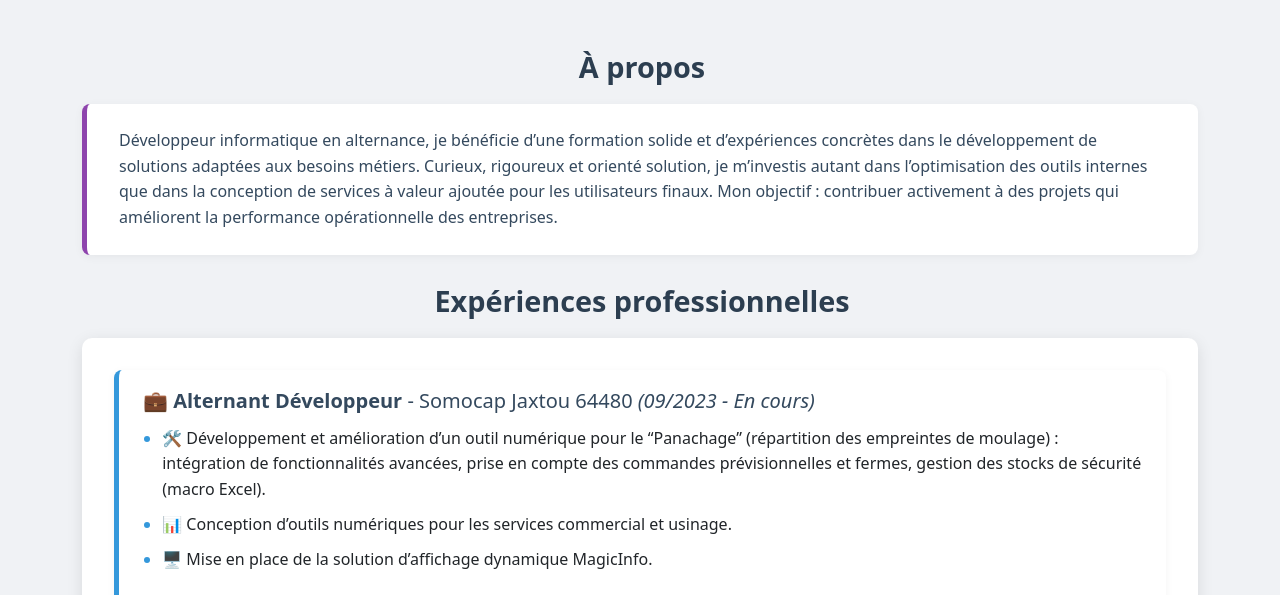
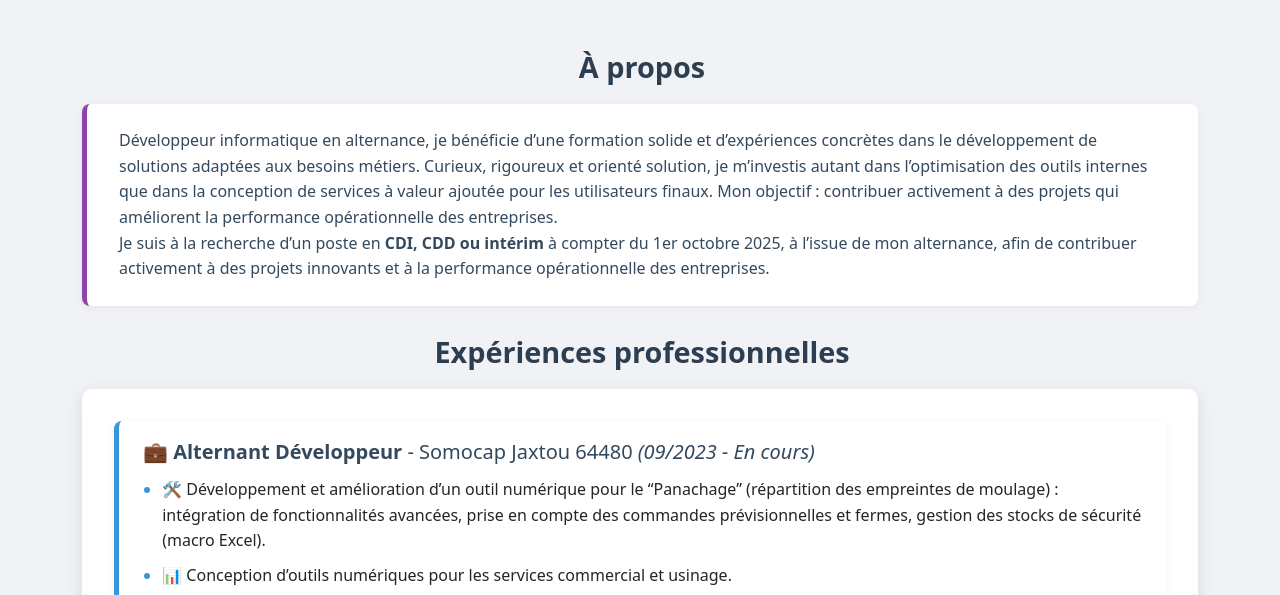
Before and after one commit to Ashraf-Aj-S/ashraf-aj-s.github.io, a plain HTML site: page index.html in a window 1280 px wide. Shown: the part 193-788 px from the top of the page. Drawn offline with nearby package versions, Linux system fonts and the light colour scheme.

Commit message:
Modification dans la section à propos et coordonnées.

```diff
--- a/index.html
+++ b/index.html
@@ -36,7 +36,10 @@
 					valeur
 					ajoutée pour les utilisateurs finaux. Mon objectif : contribuer activement à des projets qui
 					améliorent
-					la performance opérationnelle des entreprises.
+					la performance opérationnelle des entreprises.<br>
+					Je suis à la recherche d’un poste en <strong>CDI, CDD ou intérim</strong> à compter du 1er octobre 2025,
+					à l’issue de mon alternance, afin de contribuer activement à des projets innovants et à la performance
+					opérationnelle des entreprises.
 				</p>
 			</div>
 		</div>
@@ -260,7 +263,7 @@
 
 				<div class="contact-card">
 					<h5>📧 Email</h5>
-					<p>ashrafajouka.pro@gmail.com</p>
+					<p>ashrafajouka@gmail.com</p>
 				</div>
 
 				<div class="contact-card">
```
